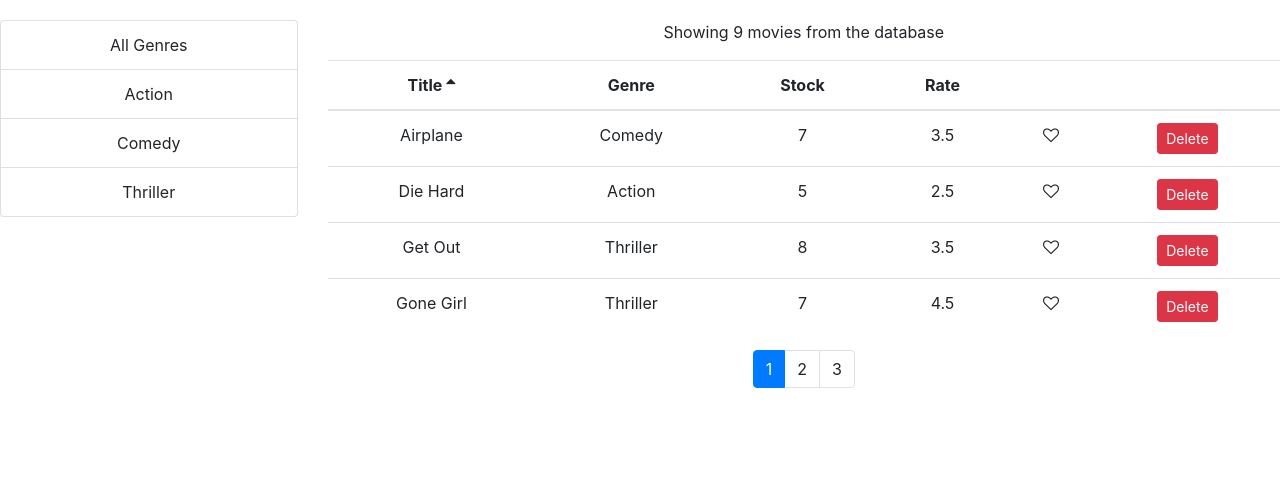
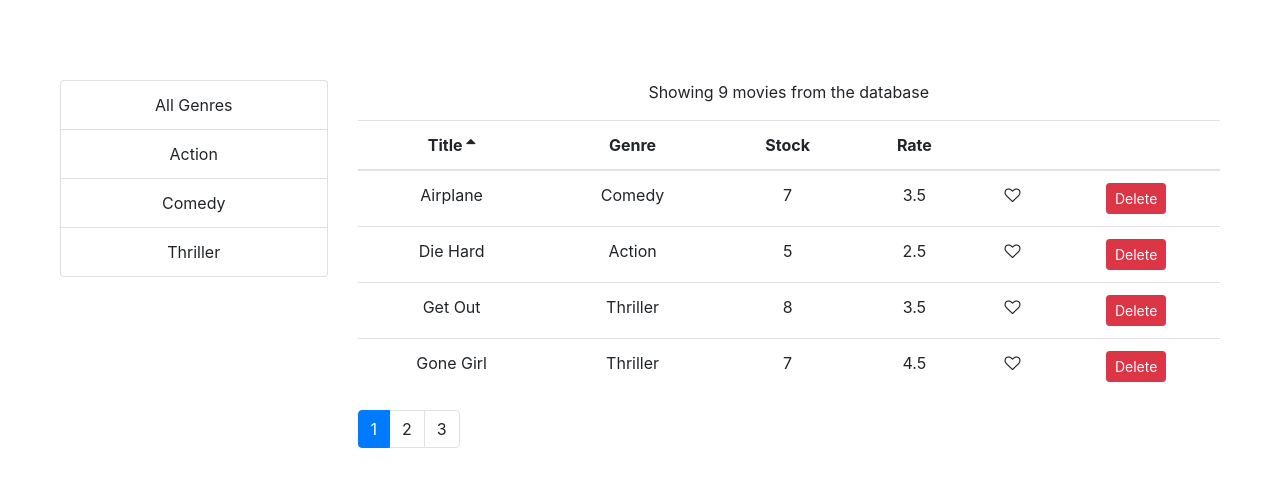
Before and after one commit to MeghaY/movie-list, a React (Create React App) app: page / in a window 1280 px wide. Shown: the top 486 px of the page. Built offline with nearby package versions, Linux system fonts and the light colour scheme; the HTML template or start-up script is replaced by a standard one.

Commit message:
cosmetic change

```diff
--- a/src/App.css
+++ b/src/App.css
@@ -1,5 +1,6 @@
 .App {
   text-align: center;
+  margin: 60px;
 }
 
 .App-logo {
--- a/src/components/common/Pagination.js
+++ b/src/components/common/Pagination.js
@@ -10,7 +10,7 @@ const Pagination = (props) => {
 
     return (
         <nav aria-label="Page navigation example">
-            <ul className="pagination justify-content-center" onClick={props.onClick}>
+            <ul className="pagination" onClick={props.onClick}>
                 { pages.map(page => (
                     <li key={page} className={ page === currentPage ? 'page-item active' : 'page-item'}>
                         <a className="page-link" onClick={() => onPageChange(page)}>
```
